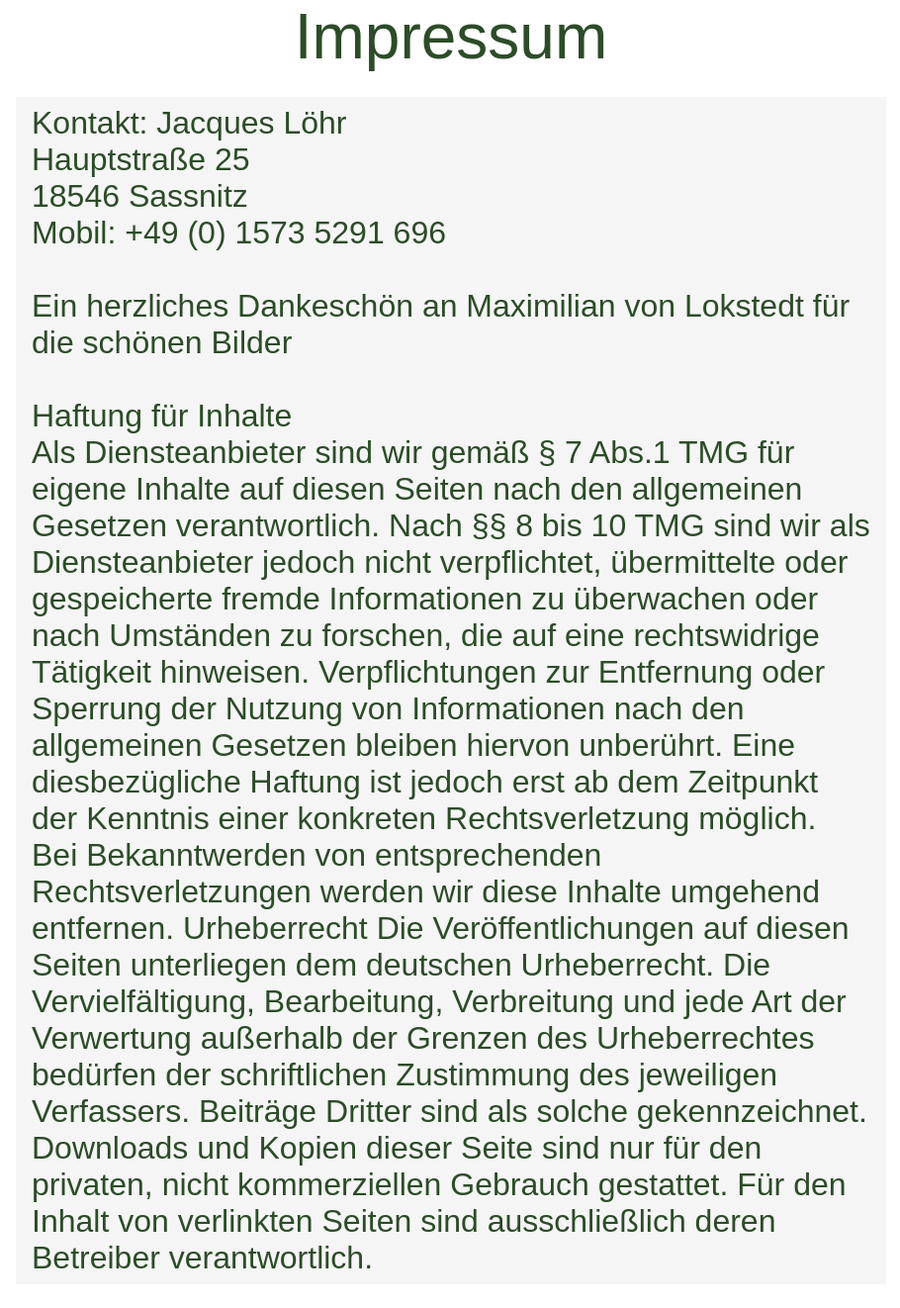
After one commit to Jacques1988/tactical-combat-group, a PHP site: page /impressum.php in a window 1280 px wide. The commit adds this page. Shown: the whole page at 99% size, without its empty margins (184-1094 px from the left). Run offline with PHP 8.4, Linux system fonts and the light colour scheme; some web fonts are replaced.

Commit message:
update imoprint

```diff
--- /dev/null
+++ b/impressum.php
@@ -0,0 +1,46 @@
+<!DOCTYPE html>
+<html lang="en">
+
+<head>
+    <meta charset="UTF-8">
+    <meta http-equiv="X-UA-Compatible" content="IE=edge">
+    <meta name="viewport" content="width=device-width, initial-scale=1.0">
+    <link href="./dist/main.css" rel="stylesheet">
+    <title>Impressum</title>
+</head>
+
+<body>
+    <div class="container">
+        <h1 class="heading heading--green">Impressum</h1>
+        <p class="text-panel">
+            Kontakt:
+            Jacques Löhr<br>
+            Hauptstraße 25<br>
+            18546 Sassnitz<br>
+            Mobil: +49 (0) 1573 5291 696<br><br>
+
+            Ein herzliches Dankeschön an Maximilian von Lokstedt für die schönen Bilder<br><br>
+
+
+            Haftung für Inhalte<br>
+            Als Diensteanbieter sind wir gemäß § 7 Abs.1 TMG für eigene Inhalte auf diesen Seiten nach den allgemeinen Gesetzen verantwortlich.
+            Nach §§ 8 bis 10 TMG sind wir als Diensteanbieter jedoch nicht verpflichtet,
+            übermittelte oder gespeicherte fremde Informationen zu überwachen oder nach Umständen zu forschen,
+            die auf eine rechtswidrige Tätigkeit hinweisen.
+            Verpflichtungen zur Entfernung oder Sperrung der Nutzung von Informationen nach den allgemeinen Gesetzen bleiben hiervon unberührt.
+            Eine diesbezügliche Haftung ist jedoch erst ab dem Zeitpunkt der Kenntnis einer konkreten Rechtsverletzung möglich. Bei Bekanntwerden von entsprechenden Rechtsverletzungen werden wir diese Inhalte umgehend entfernen.
+
+            Urheberrecht
+            Die Veröffentlichungen auf diesen Seiten unterliegen dem deutschen Urheberrecht.
+            Die Vervielfältigung, Bearbeitung, Verbreitung und jede Art der Verwertung
+            außerhalb der Grenzen des Urheberrechtes bedürfen der schriftlichen Zustimmung
+            des jeweiligen Verfassers. Beiträge Dritter sind als solche gekennzeichnet.
+            Downloads und Kopien dieser Seite sind nur für den privaten,
+            nicht kommerziellen Gebrauch gestattet.
+            Für den Inhalt von verlinkten Seiten sind ausschließlich deren Betreiber verantwortlich.
+        </p>
+    </div>
+
+</body>
+
+</html>
--- a/index.php
+++ b/index.php
@@ -162,7 +162,7 @@ require "./buildCaptcha.php";
                 <h2>gemeinsam stark</h2>
             </div>
             <div class="footer__links">
-                <a class="footer__links__link" href="#">Impressum</a>
+                <a class="footer__links__link" href="impressum.php" target="_blank">Impressum</a>
                 <a class="footer__links__link" href="#">Datenschutz</a>
                 <a class="footer__links__link" href="https://captains-web.com/">@copy Captains Web 2022</a>
             </div>
```
Also changed, not shown: captcha.png.
